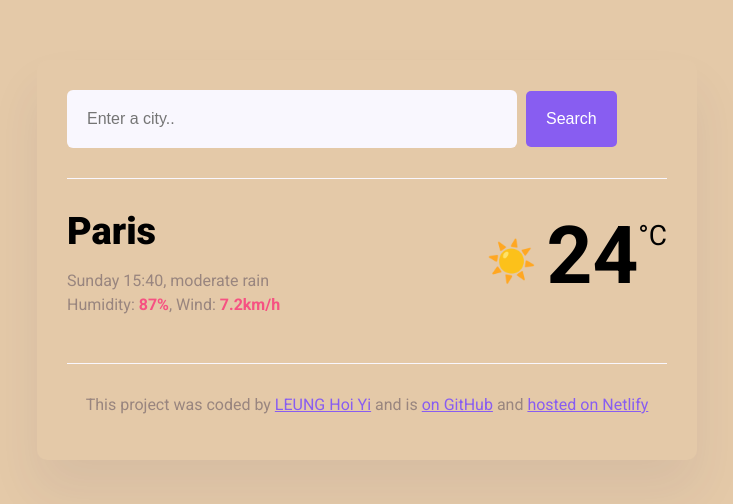
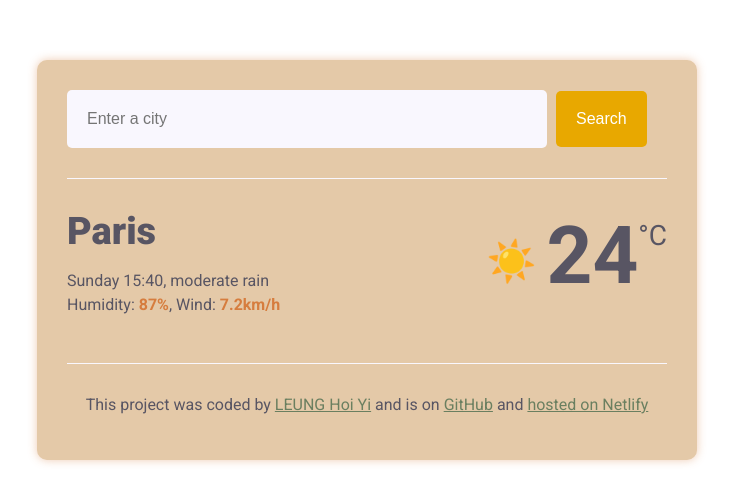
Before and after one commit to leunghoiyi/weather-app, a website built with Parcel: page index.html in a window 1280 px wide. Shown: the whole page, without its empty margins (273-1006 px from the left). Built offline with nearby package versions, Linux system fonts and the light colour scheme.

Commit message:
Update css

```diff
--- a/index.html
+++ b/index.html
@@ -18,7 +18,7 @@
         <form id="search-form">
           <input
             type="search"
-            placeholder="Enter a city.."
+            placeholder="Enter a city"
             required
             class="search-input"
             id="search-input"
@@ -31,7 +31,8 @@
           <div>
             <h1 class="current-city" id="current-city">Paris</h1>
             <p class="current-details">
-              <span id="current-date"></span>, moderate rain <br />
+              <span id="current-date"></span>,
+              <span id="condition">moderate rain</span><br />
               Humidity: <strong>87%</strong>, Wind: <strong>7.2km/h</strong>
             </p>
           </div>
@@ -45,8 +46,8 @@
       <footer>
         <p>
           This project was coded by
-          <a href="https://github.com/leunghoiyi/">LEUNG Hoi Yi</a> and is
-          <a href="https://github.com/leunghoiyi/weather-app"> on GitHub</a> and
+          <a href="https://github.com/leunghoiyi/">LEUNG Hoi Yi</a> and is on
+          <a href="https://github.com/leunghoiyi/weather-app">GitHub</a> and
           <a href="https://precious-salmiakki-b0e490.netlify.app/"
             >hosted on Netlify</a
           >
--- a/src/index.js
+++ b/src/index.js
@@ -31,7 +31,7 @@ function formatDate(date) {
     "Wednesday",
     "Thursday",
     "Friday",
-    "Saturday"
+    "Saturday",
   ];
 
   let formattedDay = days[day];
@@ -42,6 +42,8 @@ function displayTemperature(response) {
   let temperatureElement = document.querySelector(".current-temperature-value");
   let currentTemperature = Math.round(response.data.temperature.current);
   temperatureElement.innerHTML = currentTemperature;
+
+  console.log(response.data);
 }
 
 let searchForm = document.querySelector("#search-form");
--- a/src/styles.css
+++ b/src/styles.css
@@ -1,10 +1,14 @@
 body {
-  background: #e4c9a8;
+  background: white;
   font-family: "Roboto", sans-serif;
 }
 
 a {
-  color: #885df1;
+  color: #6a7f60;
+}
+
+a:hover {
+  color: #d67d3e;
 }
 
 .weather-app {
@@ -13,10 +17,11 @@ a {
   margin: 60px auto;
   padding: 30px;
   border-radius: 10px;
-  box-shadow: 0 30px 50px rgba(65, 50, 100, 0.08);
+  box-shadow: 0 0 10px rgb(214, 125, 62, 0.4);
 }
 
 header {
+  color: #d67d3e;
   border-bottom: 1px solid #f9f7fe;
   padding-bottom: 30px;
 }
@@ -24,17 +29,18 @@ header {
 .search-input {
   background-color: #f9f7fe;
   border: none;
-  color: rgba(39, 33, 66, 0.4);
+  color: #585563;
   font-size: 16px;
   padding: 20px;
-  width: 75%;
-  border-radius: 6px;
+  width: 80%;
+  line-height: 1;
+  border-radius: 5px;
 }
 
 .search-button {
   margin-left: 5px;
   font-size: 16px;
-  background-color: #885df1;
+  background-color: #e8a800;
   color: white;
   border: none;
   padding: 20px;
@@ -42,12 +48,19 @@ header {
   border-radius: 5px;
 }
 
+.search-button:hover {
+  background-color: #d67d3e;
+  color: white;
+}
+
 main {
   padding: 30px 0;
+  color: #585563;
 }
 
 .current-temperature {
   font-size: 48px;
+  color: #585563;
 }
 
 .current-weather {
@@ -61,14 +74,14 @@ main {
   margin: 0;
 }
 .current-details {
-  color: rgba(39, 33, 66, 0.4);
+  color: #585563;
   font-size: 16px;
   font-weight: 400;
   line-height: 24px;
 }
 
 .current-details strong {
-  color: #f65282;
+  color: #d67d3e;
 }
 
 .current-temperature-icon {
@@ -93,6 +106,5 @@ footer {
   border-top: 1px solid #f9f7fe;
   text-align: center;
   padding-top: 15px;
-
-  color: rgba(39, 33, 66, 0.4);
+  color: #585563;
 }
```
